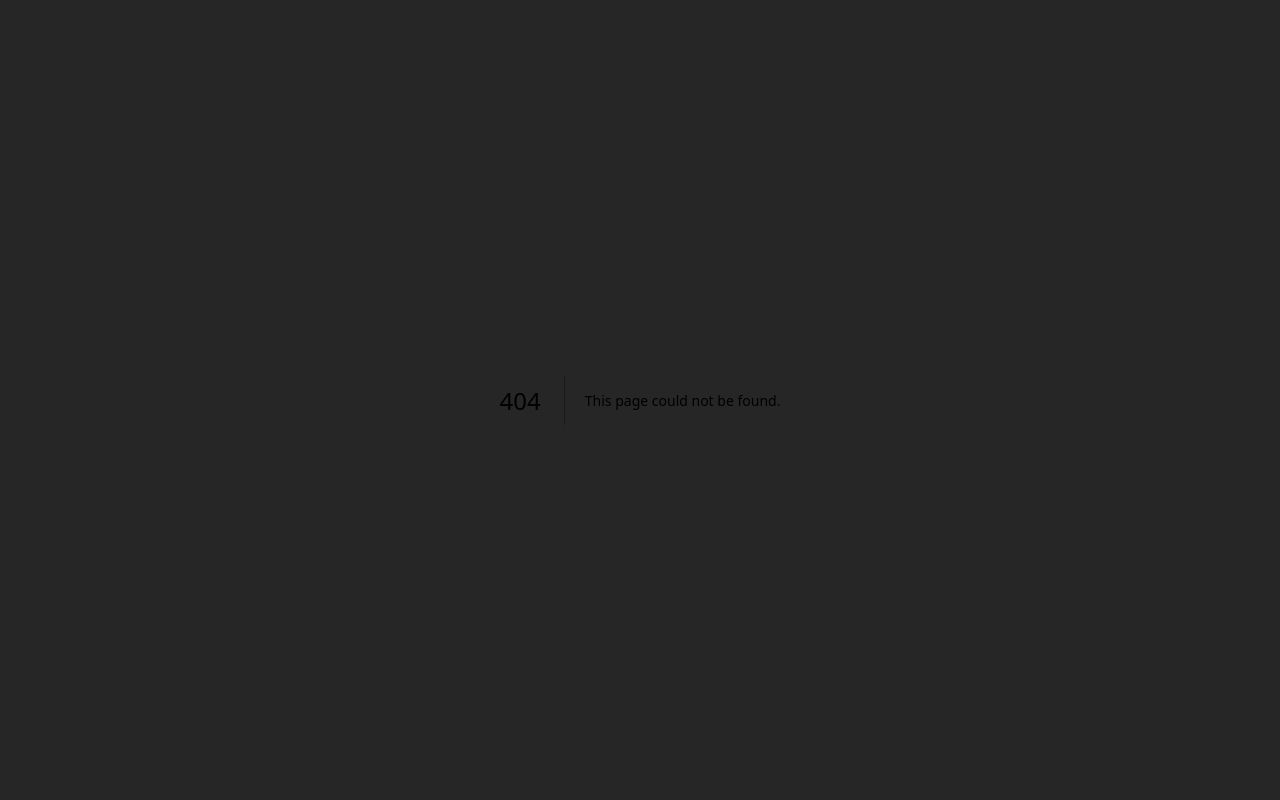
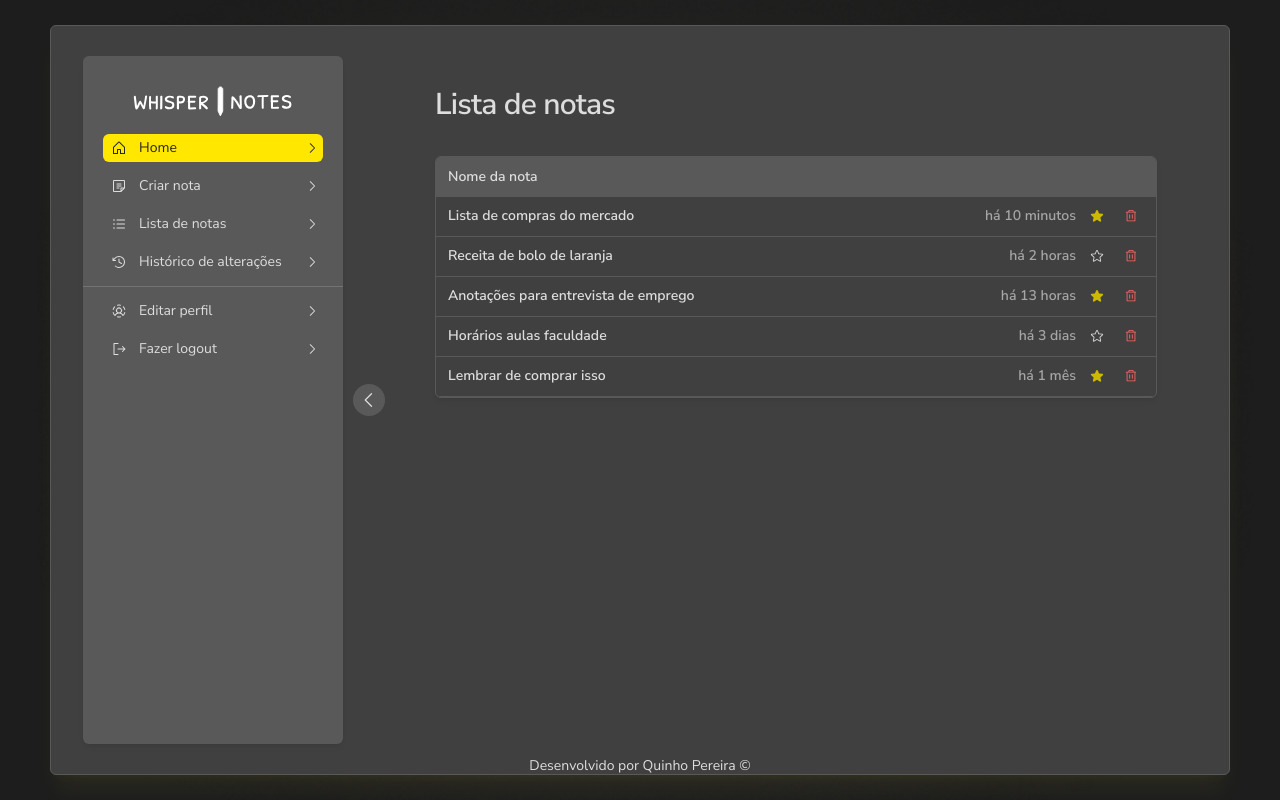
Before and after one commit to euhenriqueferreira/whisper-notes, a Next.js app: page /notes-list in a window 1280 px wide. Before the commit this address had no page. Built offline with nearby package versions, Linux system fonts and the light colour scheme.

Commit message:
Note page structure finalized

```diff
--- a/src/app/(public)/Home/page.tsx
+++ b/src/app/(public)/Home/page.tsx
@@ -3,8 +3,7 @@ import ButtonGrayOutlineRoot from "@/app/components/button/variants/ButtonGrayOu
 import {
 	CaretRight,
 	ClockCounterClockwise,
-	Folder,
-	FolderOpen,
+	ListDashes,
 	Note,
 	Star,
 	UserCircleDashed,
@@ -18,7 +17,7 @@ import NavLinkText from "../components/NavLink/NavLinkText";
 export default function Home() {
 	return (
 		<div className="flex flex-col gap-12">
-			<header className="relative flex items-end shadow-md shadow-black/8">
+			<header className="relative flex items-end shadow-md shadow-black/5">
 				<Image
 					src={profileCoverImg}
 					alt=""
@@ -45,20 +44,20 @@ export default function Home() {
 			<div className="flex flex-col gap-5 px-8">
 				<section className="flex flex-col gap-4">
 					<h2 className="tracking-tight text-xl font-medium text-gray-400 leading-tight">
-						Pastas mais recentes
+						Acesso rápido
 					</h2>
 					<div className="flex items-center gap-6">
 						<ButtonGrayOutlineRoot>
 							<ButtonText text="Listas de compras" />
-							<FolderOpen size={20} />
+							<Note size={20} />
 						</ButtonGrayOutlineRoot>
 						<ButtonGrayOutlineRoot>
 							<ButtonText text="Notas sobre o trabalho" />
-							<FolderOpen size={20} />
+							<Note size={20} />
 						</ButtonGrayOutlineRoot>
 						<ButtonGrayOutlineRoot>
 							<ButtonText text="Receitas" />
-							<FolderOpen size={20} />
+							<Note size={20} />
 						</ButtonGrayOutlineRoot>
 					</div>
 				</section>
@@ -89,7 +88,7 @@ export default function Home() {
 						Notas mais recentes
 					</h2>
 
-					<div className="w-full rounded-md border border-gray-700 shadow-md shadow-black/8">
+					<div className="w-full rounded-md overflow-hidden border border-gray-700 shadow-md shadow-black/5">
 						<div className="w-full bg-gray-700">
 							<div className="w-full h-10 flex items-center justify-between px-3">
 								<span className="text-sm font-semibold text-gray-400">
@@ -148,15 +147,15 @@ export default function Home() {
 					<h2 className="tracking-tight text-xl font-medium text-gray-400 leading-tight">
 						Ações
 					</h2>
-					<div className="w-full flex flex-col justify-between gap-1 py-4 px-3 flex-1 rounded-md border border-gray-700 shadow-md shadow-black/8">
+					<div className="w-full flex flex-col justify-between gap-1 py-4 px-3 flex-1 rounded-md border border-gray-700 shadow-md shadow-black/5">
 						<NavLinkRoot variant="big">
 							<Note size={16} className="min-w-6" />
 							<NavLinkText>Criar nota</NavLinkText>
 							<CaretRight size={14} />
 						</NavLinkRoot>
 						<NavLinkRoot variant="big">
-							<Folder size={16} className="min-w-6" />
-							<NavLinkText>Criar pasta</NavLinkText>
+							<ListDashes size={16} className="min-w-6" />
+							<NavLinkText>Lista de notas</NavLinkText>
 							<CaretRight size={14} />
 						</NavLinkRoot>
 						<NavLinkRoot variant="big">
--- a/src/app/(public)/components/Sidebar.tsx
+++ b/src/app/(public)/components/Sidebar.tsx
@@ -3,7 +3,6 @@ import {
 	CaretLeft,
 	CaretRight,
 	ClockCounterClockwise,
-	Folder,
 	House,
 	ListDashes,
 	Note,
@@ -92,12 +91,6 @@ export default function Sidebar() {
 							</NavLinkRoot>
 
 							<NavLinkRoot>
-								<Folder size={16} className="min-w-6" />
-								<NavLinkText>Criar pasta</NavLinkText>
-								<CaretRight size={14} />
-							</NavLinkRoot>
-
-							<NavLinkRoot>
 								<ListDashes size={16} className="min-w-6" />
 								<NavLinkText>Lista de notas</NavLinkText>
 								<CaretRight size={14} />
--- a/src/app/(public)/note/page.tsx
+++ b/src/app/(public)/note/page.tsx
@@ -31,7 +31,7 @@ export default function Note() {
 					/>
 					<textarea
 						placeholder="Escreva seus pensamentos..."
-						className="resize-none w-full h-full flex items-center bg-transparent focus:outline-none text-gray-400 placeholder:text-gray-600 text-md font-normal leading-6"
+						className="resize-none w-full h-full flex items-center bg-transparent focus:outline-none text-gray-400 placeholder:text-gray-600 text-md font-normal leading-6 pr-1.5"
 					></textarea>
 				</div>
 
--- /dev/null
+++ b/src/app/(public)/notes-list/components/SelectFolder.tsx
@@ -0,0 +1,37 @@
+import { Folder } from "@phosphor-icons/react/dist/ssr";
+
+interface SelectFolderProps {
+	dropdown?: boolean;
+}
+
+export default function SelectFolder({ dropdown }: SelectFolderProps) {
+	return (
+		<div className="relative">
+			<div className="flex items-center gap-1 text-gray-400  py-1.5 px-2 rounded-md w-36 hover:bg-gray-600/50">
+				<Folder size={12} />
+				<span className="text-xs font-normal overflow-hidden whitespace-nowrap text-ellipsis flex-1">
+					Selecione uma pasta
+				</span>
+			</div>
+			{dropdown && (
+				<div className="absolute left-0 top-full w-[125%] h-fit rounded-md p-2 z-10 bg-gray-700">
+					<button className="w-full text-left text-ellipsis overflow-hidden whitespace-nowrap text-xs text-gray-400 hover:bg-gray-600/50 transition duration-100 p-1 rounded-md">
+						Receitas de bolo
+					</button>
+					<button className="w-full text-left text-ellipsis overflow-hidden whitespace-nowrap text-xs text-gray-400 hover:bg-gray-600/50 transition duration-100 p-1 rounded-md">
+						Listas de compras do mercado
+					</button>
+					<button className="w-full text-left text-ellipsis overflow-hidden whitespace-nowrap text-xs text-gray-400 hover:bg-gray-600/50 transition duration-100 p-1 rounded-md">
+						Receitas de bolo
+					</button>
+					<button className="w-full text-left text-ellipsis overflow-hidden whitespace-nowrap text-xs text-gray-400 hover:bg-gray-600/50 transition duration-100 p-1 rounded-md">
+						Listas de compras do mercado
+					</button>
+					<button className="w-full text-left text-ellipsis overflow-hidden whitespace-nowrap text-xs text-gray-400 hover:bg-gray-600/50 transition duration-100 p-1 rounded-md">
+						Receitas de bolo
+					</button>
+				</div>
+			)}
+		</div>
+	);
+}
--- /dev/null
+++ b/src/app/(public)/notes-list/page.tsx
@@ -0,0 +1,97 @@
+import ButtonIconRoot from "@/app/components/button/variants/ButtonIconRoot";
+import { Star, Trash } from "@phosphor-icons/react/dist/ssr";
+
+export default function Note() {
+	return (
+		<div className="flex flex-col gap-8 h-full px-10">
+			<h1 className="text-3xl text-gray-400 tracking-tight leading-tight font-semibold text-left">
+				Lista de notas
+			</h1>
+
+			<section>
+				<div className="filters"></div>
+				<div className="w-full rounded-md overflow-hidden border border-gray-700 shadow-md shadow-black/5">
+					<div className="w-full bg-gray-700">
+						<div className="w-full h-10 flex items-center justify-between px-3">
+							<span className="text-sm font-semibold text-gray-400">
+								Nome da nota
+							</span>
+						</div>
+					</div>
+					<div className="w-full">
+						<div className="w-full h-10 flex items-center justify-between gap-2 px-3 border-b border-gray-700 hover:bg-gray-700/50 transition duration-100 cursor-pointer">
+							<span className="text-sm font-semibold text-gray-400 flex-1 whitespace-nowrap text-ellipsis overflow-hidden">
+								Lista de compras do mercado
+							</span>
+							<span className="text-sm font-semibold text-gray-500 whitespace-nowrap">
+								há 10 minutos
+							</span>
+							<ButtonIconRoot>
+								<Star size={14} weight="fill" color="#CCB900" />
+							</ButtonIconRoot>
+							<ButtonIconRoot>
+								<Trash size={14} color="#FF6467" />
+							</ButtonIconRoot>
+						</div>
+						<div className="w-full h-10 flex items-center justify-between gap-2 px-3 border-b border-gray-700 hover:bg-gray-700/50 transition duration-100 cursor-pointer">
+							<span className="text-sm font-semibold text-gray-400 flex-1 whitespace-nowrap text-ellipsis overflow-hidden">
+								Receita de bolo de laranja
+							</span>
+							<span className="text-sm font-semibold text-gray-500 whitespace-nowrap">
+								há 2 horas
+							</span>
+							<ButtonIconRoot>
+								<Star size={14} />
+							</ButtonIconRoot>
+							<ButtonIconRoot>
+								<Trash size={14} color="#FF6467" />
+							</ButtonIconRoot>
+						</div>
+						<div className="w-full h-10 flex items-center justify-between gap-2 px-3 border-b border-gray-700 hover:bg-gray-700/50 transition duration-100 cursor-pointer">
+							<span className="text-sm font-semibold text-gray-400 flex-1 whitespace-nowrap text-ellipsis overflow-hidden">
+								Anotações para entrevista de emprego
+							</span>
+							<span className="text-sm font-semibold text-gray-500 whitespace-nowrap">
+								há 13 horas
+							</span>
+							<ButtonIconRoot>
+								<Star size={14} weight="fill" color="#CCB900" />
+							</ButtonIconRoot>
+							<ButtonIconRoot>
+								<Trash size={14} color="#FF6467" />
+							</ButtonIconRoot>
+						</div>
+						<div className="w-full h-10 flex items-center justify-between gap-2 px-3 border-b border-gray-700 hover:bg-gray-700/50 transition duration-100 cursor-pointer">
+							<span className="text-sm font-semibold text-gray-400 flex-1 whitespace-nowrap text-ellipsis overflow-hidden">
+								Horários aulas faculdade
+							</span>
+							<span className="text-sm font-semibold text-gray-500 whitespace-nowrap">
+								há 3 dias
+							</span>
+							<ButtonIconRoot>
+								<Star size={14} />
+							</ButtonIconRoot>
+							<ButtonIconRoot>
+								<Trash size={14} color="#FF6467" />
+							</ButtonIconRoot>
+						</div>
+						<div className="w-full h-10 flex items-center justify-between gap-2 px-3 border-b border-gray-700 hover:bg-gray-700/50 transition duration-100 cursor-pointer">
+							<span className="text-sm font-semibold text-gray-400 flex-1 whitespace-nowrap text-ellipsis overflow-hidden">
+								Lembrar de comprar isso
+							</span>
+							<span className="text-sm font-semibold text-gray-500 whitespace-nowrap">
+								há 1 mês
+							</span>
+							<ButtonIconRoot>
+								<Star size={14} weight="fill" color="#CCB900" />
+							</ButtonIconRoot>
+							<ButtonIconRoot>
+								<Trash size={14} color="#FF6467" />
+							</ButtonIconRoot>
+						</div>
+					</div>
+				</div>
+			</section>
+		</div>
+	);
+}
--- /dev/null
+++ b/src/app/components/button/variants/ButtonIconRoot.tsx
@@ -0,0 +1,18 @@
+import React from "react";
+
+interface ButtonGrayOutlineRootProps {
+	children: React.ReactNode;
+}
+
+export default function ButtonGrayOutlineRoot({
+	children,
+}: ButtonGrayOutlineRootProps) {
+	return (
+		<button
+			type="submit"
+			className="w-fit flex items-center justify-center px-1.5 py-1.5 rounded-md transition duration-100 bg-transparent text-gray-400 hover:bg-gray-600/50"
+		>
+			{children}
+		</button>
+	);
+}
--- a/src/app/globals.css
+++ b/src/app/globals.css
@@ -24,3 +24,25 @@ button {
 	font-size: 1rem;
 	font-weight: 400;
 }
+
+/* width */
+::-webkit-scrollbar {
+	width: 6px;
+}
+
+/* Track */
+::-webkit-scrollbar-track {
+	background: #595959;
+	border-radius: 6px;
+}
+
+/* Handle */
+::-webkit-scrollbar-thumb {
+	background: #888;
+	border-radius: 6px;
+}
+
+/* Handle on hover */
+::-webkit-scrollbar-thumb:hover {
+	background: #555;
+}
```
Lines whose indentation alone changed are shown as unchanged.
